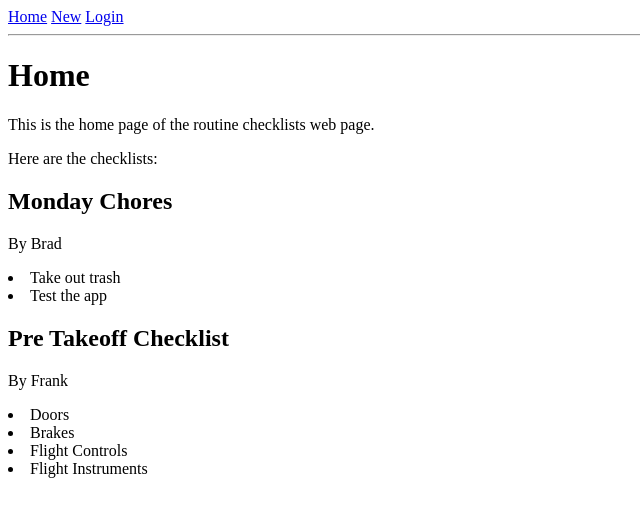
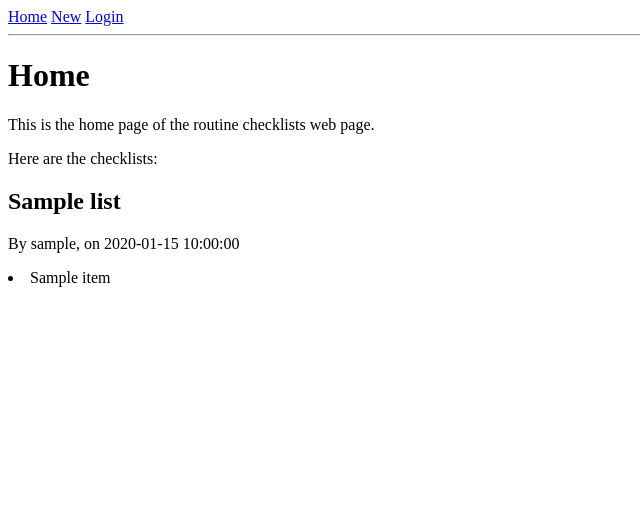
Before and after one commit to camp45/Routine-Checklists, a Flask app: page / in a window 1280 px wide. Shown: the top 517 px of the page, without its empty margins (0-640 px from the left). Run offline with Flask 2, Linux system fonts and the light colour scheme; tables that the repository leaves empty hold one stand-in row (values such as "Sample post").

Commit message:
Modified the index page to use the real checklists from the database, not dummy data.

```diff
--- a/cl_app/routes.py
+++ b/cl_app/routes.py
@@ -10,15 +10,7 @@ from cl_app.models import User, CheckList, ListItem
 @app.route('/')
 @app.route('/index')
 def index():
-    check_lists = [{'author': {'username': 'Brad'},
-                    'title': 'Monday Chores',
-                    'items': ['Take out trash', 'Test the app']
-                    },
-                    {
-                    'author': {'username': 'Frank'},
-                    'title': 'Pre Takeoff Checklist',
-                    'items': ['Doors','Brakes', 'Flight Controls',
-                              'Flight Instruments']}]
+    check_lists = CheckList.query.order_by(CheckList.creation_date).limit(10)
     return render_template('index.html',
                             title='Home Page',
                             check_lists=check_lists)
--- a/cl_app/templates/index.html
+++ b/cl_app/templates/index.html
@@ -7,9 +7,9 @@
     {% for list in check_lists %}
         <div>
             <h2>{{ list.title}}</h2>
-            <p>By {{list.author.username}}</p>
-            {% for item in list['items'] %}
-                <li>{{ item }}</li>
+            <p>By {{list.author.username}}, on {{list.creation_date }}</p>
+            {% for item in list.listitems %}
+                <li>{{ item.title }}</li>
             {% endfor %}
         </div>
     {% endfor %}
```
